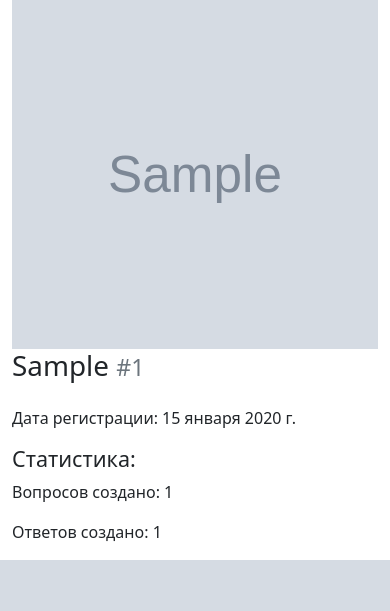
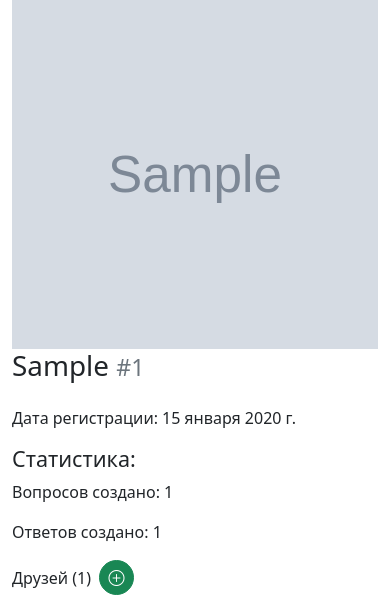
Before and after one commit to IlyaSarychev/memotron, a Django app: page /account/profile/ in a window 390 px wide, after a click that opens the changed part. Shown: the part 349-960 px from the top of the page. Before the commit the page ends 909 px from the top, so only its background shows below. Run offline with Django 4.2, Linux system fonts and the light colour scheme; a user stored in the database is signed in; tables that the repository leaves empty hold one stand-in row (values such as "Sample post"); grey boxes marked "Sample" are stand-in pictures; some libraries are stand-ins or nearby versions.

Commit message:
добавил тротлинг для запроса на поиск друзей

```diff
--- a/account/static/css/main.css
+++ b/account/static/css/main.css
@@ -192,3 +192,10 @@
     justify-content: flex-end;
     gap: 10px;
 }
+
+.add-friend {
+    padding: 5px;
+    border-radius: 50%;
+    height: 35px;
+    width: 35px;
+}
--- a/account/templates/account/profile/detail.html
+++ b/account/templates/account/profile/detail.html
@@ -11,11 +11,11 @@
             <div class="col-md-4">
                 <div class="profile-photo-wrapper">
                     {% if profile.photo %}
-                        {% thumbnail profile.photo "350x350" crop="center" as im %}
-                            <img class="profile-photo" src="{{ im.url }}" alt="Profile photo">
-                        {% endthumbnail %}
+                    {% thumbnail profile.photo "350x350" crop="center" as im %}
+                    <img class="profile-photo" src="{{ im.url }}" alt="Profile photo">
+                    {% endthumbnail %}
                     {% else %}
-                        <img class="profile-photo" src="{% static 'img/no_profile_picture.png' %}" alt="No photo">
+                    <img class="profile-photo" src="{% static 'img/no_profile_picture.png' %}" alt="No photo">
                     {% endif %}
                     {% if profile.id == request.user.profile.id %}
                     <form class="profile-photo-form" action="." method="post" enctype="multipart/form-data">
@@ -46,20 +46,114 @@
                         <p>Ответов создано: {{ user.answers.count }}</p>
                     </div>
                     <div class="w-100"></div>
-                    <!-- <div class="col-md-4">
-                        <p>Подписки ()</p>
-                    </div> -->
+                    <div class="col-md-8">
+                        <p class="d-flex align-items-center">
+                            Друзей ({{profile.friends.count}})
+                            <span class="btn btn-success add-friend ms-2" data-bs-target="#addFriend"
+                                data-bs-toggle='modal'>
+                                <i class="bi bi-plus-circle"></i>
+                            </span>
+                        </p>
+                        <div class="d-flex overflow-auto">
+                            {% for friend in profile.frineds %}
+
+                            {% empty %}
+                            {% endfor %}
+                        </div>
+                    </div>
                 </div>
             </div>
         </div>
     </div>
 </main>
+
+<div class="modal fade" id="addFriend" tabindex="-1">
+    <div class="modal-dialog modal-dialog-centered">
+        <div class="modal-content">
+            <div class="modal-header">
+                <h5 class="modal-title">Добавить в друзья</h5>
+                <button type="button" class="btn-close" data-bs-dismiss="modal" aria-label="Close"></button>
+            </div>
+            <div class="modal-body">
+                <form action="#" id="#inviteFriendsForm" method="post">
+                    {% csrf_token %}
+
+                    <div class="mb-3">
+                        <label for="name_search" class="form-label">
+                            Введите логин или имя пользователя. <br>
+                            <small class="text-muted">Введите идентификатор через # для более точного поиска</small>
+                        </label>
+                        <input type="search" id="name_search" name="name" placeholder="Имя#0000" class="form-control">
+                    </div>
+                </form>
+            </div>
+            <div class="modal-footer">
+                <button type="button" class="btn btn-primary send-invites">Отправить</button>
+            </div>
+        </div>
+    </div>
+</div>
+
 {% endblock %}
 
-{% block js_scripts_before %}
+{% block js_scripts_after %}
+
+<script>
+    window.throttle = function(func, wait, options) {
+        var context, args, result;
+        var timeout = null;
+        var previous = 0;
+        if (!options) options = {};
+        var later = function () {
+            previous = options.leading === false ? 0 : Date.now();
+            timeout = null;
+            result = func.apply(context, args);
+            if (!timeout) context = args = null;
+        };
+        return function () {
+            var now = Date.now();
+            if (!previous && options.leading === false) previous = now;
+            var remaining = wait - (now - previous);
+            context = this;
+            args = arguments;
+            if (remaining <= 0 || remaining > wait) {
+                if (timeout) {
+                    clearTimeout(timeout);
+                    timeout = null;
+                }
+                previous = now;
+                result = func.apply(context, args);
+                if (!timeout) context = args = null;
+            } else if (!timeout && options.trailing !== false) {
+                timeout = setTimeout(later, remaining);
+            }
+            return result;
+        };
+    };
+</script>
 
 <script>
     window.imgChangeURL = "{% url 'account:profile_change_photo' %}"
+
+    $(document).ready(function() {
+
+        const inviteForm = $('#inviteFriendsForm')
+
+        function searchFieldHandle() {
+            const text = $(this).val()
+            const [name, id=null] = text.split('#')
+
+            // fetch('')
+        }
+
+        searchFieldHandle1000 = throttle(searchFieldHandle, 1000)
+
+        inviteForm.find('input[name="name"]').on('input', searchFieldHandle1000)
+
+        $('.send-invites').click(function() {
+            //
+        })
+    })
 </script>
 
 {% endblock %}
--- a/account/templates/base.html
+++ b/account/templates/base.html
@@ -9,6 +9,7 @@
     <title>{% block title %}Memotron{% endblock %}</title>
     <link href="https://cdn.jsdelivr.net/npm/bootstrap@5.1.3/dist/css/bootstrap.min.css" rel="stylesheet"
         integrity="sha384-1BmE4kWBq78iYhFldvKuhfTAU6auU8tT94WrHftjDbrCEXSU1oBoqyl2QvZ6jIW3" crossorigin="anonymous">
+    <link rel="stylesheet" href="https://cdn.jsdelivr.net/npm/bootstrap-icons@1.7.2/font/bootstrap-icons.css">
     <link rel="stylesheet" href="{% static 'css/main.css' %}">
 </head>
 
--- a/account/templates/includes/header.html
+++ b/account/templates/includes/header.html
@@ -80,6 +80,10 @@
                             data-bs-toggle="modal"
                         >Создать игру</a>
                     </li>
+                    <!-- <form class="d-flex ms-auto">
+                        <input class="form-control me-2" type="search" placeholder="Поиск" aria-label="Search">
+                        <button class="btn btn-outline-light" type="submit">Искать</button>
+                    </form> -->
                     <li class="nav-item dropdown ms-auto">
                         <a class="nav-link dropdown-toggle" href="#" id="navbarDropdown" role="button"
                             data-bs-toggle="dropdown" aria-expanded="false">
@@ -94,7 +98,7 @@
                                     Профиль
                                 </a>
                             </li>
-                            <li><a class="dropdown-item" href="#">Another action</a></li>
+                            <li><a class="dropdown-item" href="#">Приглашения</a></li>
                             <li>
                                 <hr class="dropdown-divider">
                             </li>
@@ -102,10 +106,6 @@
                         </ul>
                     </li>
                 </ul>
-                <!-- <form class="d-flex">
-                    <input class="form-control me-2" type="search" placeholder="Search" aria-label="Search">
-                    <button class="btn btn-outline-light" type="submit">Search</button>
-                </form> -->
             </div>
             {% endif %}
         </div>
```
